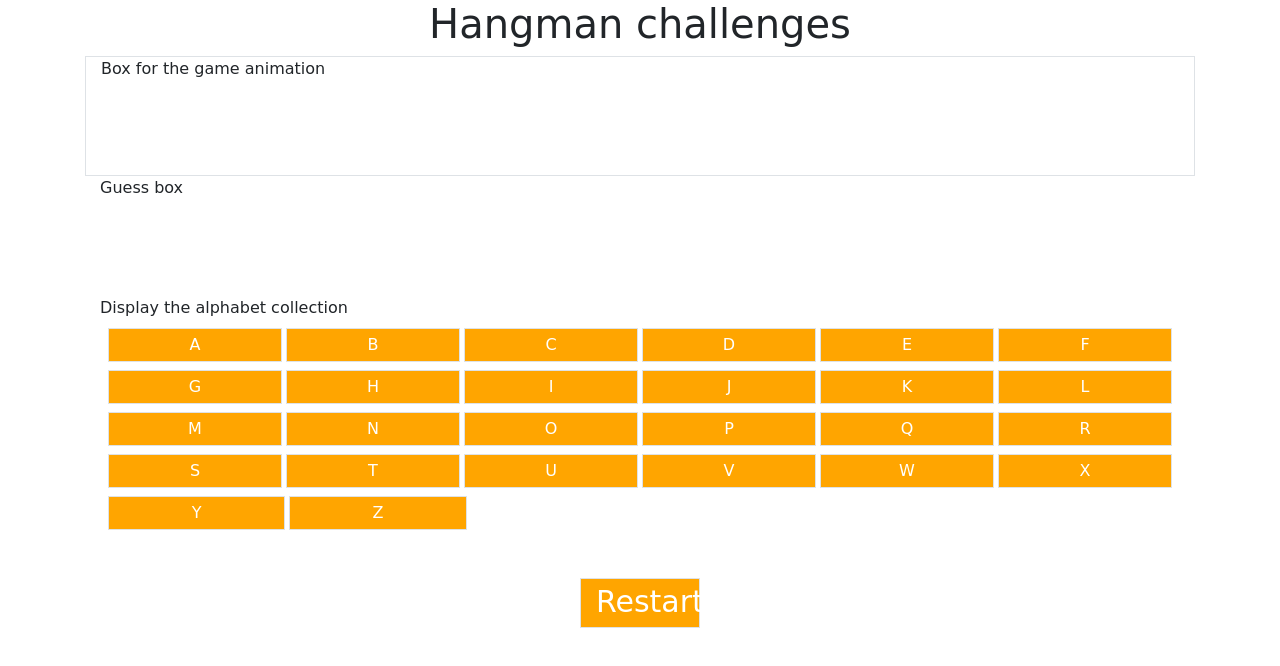
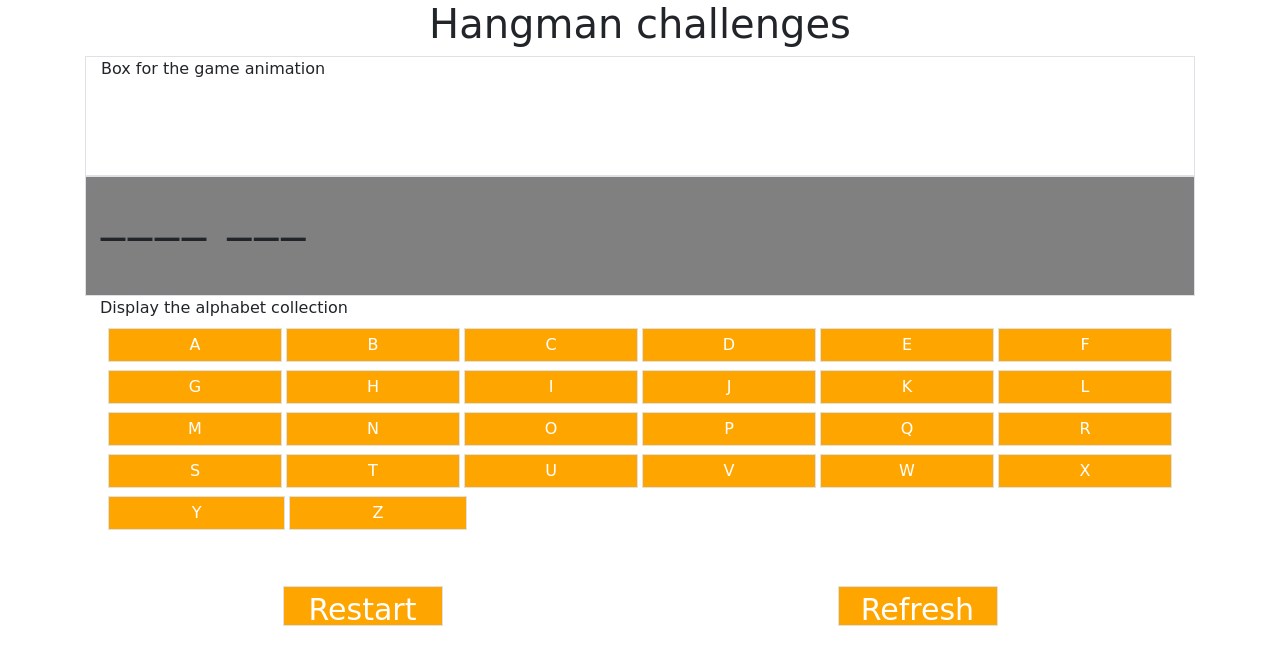
Before and after one commit to LeThiThuHang/hangman, a plain HTML site: page hangman2.html in a window 1280 px wide. Both pictures are taken after a click on the element "PLAY". Drawn offline with nearby package versions, Linux system fonts and the light colour scheme; a web font is replaced by a local one.

Commit message:
add function display words, check right words, find the random words

```diff
--- a/hangman2.html
+++ b/hangman2.html
@@ -6,11 +6,8 @@
     <meta name="viewport" content="width=device-width, initial-scale=1.0">
     <meta http-equiv="X-UA-Compatible" content="ie=edge">
 
-    <script
-      src="https://code.jquery.com/jquery-3.4.1.min.js"
-      integrity="sha256-CSXorXvZcTkaix6Yvo6HppcZGetbYMGWSFlBw8HfCJo="
-      crossorigin="anonymous"
-    ></script>
+    <script src="https://code.jquery.com/jquery-3.4.1.min.js"
+        integrity="sha256-CSXorXvZcTkaix6Yvo6HppcZGetbYMGWSFlBw8HfCJo=" crossorigin="anonymous"></script>
 
     <link
         href='https://fonts.googleapis.com/css?family=Turret+Road:200&text=Hangman%20Challenge&effect=font-effect-static'
@@ -42,13 +39,13 @@
             <div class='container'>
 
                 <div class='row'>
-                    <div type='button' class='col text-center p-2 border level'>
+                    <div type='button' class='col text-center p-2 border level' id='easy'>
                         Easy
                     </div>
-                    <div type='button' class='col text-center p-1 ml-2 border level'>
+                    <div type='button' class='col text-center p-1 ml-2 border level' id='medium'>
                         Medium
                     </div>
-                    <div type='button' class='col text-center p-1 ml-2 border level'>
+                    <div type='button' class='col text-center p-1 ml-2 border level' id='hard'>
                         Hard
                     </div>
                 </div>
@@ -75,15 +72,16 @@
             Box for the game animation
         </div>
 
-        <div class='container guessbox border>'>
-            Guess box
+        <div class='container guessbox border'>
+
+            <p id='chosen_word_display'>123</p>
 
         </div>
 
         <div class='container'>
             Display the alphabet collection
             <div class='row m-2'>
-                <div class='col border text-center p-1 alphabet'>A</div>
+                <div class='col border text-center p-1 alphabet' id='id1'>A</div>
                 <div class='col border text-center p-1 ml-1 alphabet'>B</div>
                 <div class='col border text-center p-1 ml-1 alphabet'>C</div>
                 <div class='col border text-center p-1 ml-1 alphabet'>D</div>
@@ -120,9 +118,21 @@
             </div>
         </div>
 
-        <div type='button' class='container text-center restart mt-5 border' id='restart_game_button'>
-            Restart
+        <div class='d-flex flex-row mb-2'>
+            <div type='button' class='container text-center restart mt-5 border' id='restart_game_button'>
+                Restart
+            </div>
+
+            <div type='button' class='container text-center refresh mt-5 border' id='refresh_game_button'>
+                Refresh
+            </div>
+
         </div>
+
+
+
+
+    </div>
 
 
     </div>
@@ -135,24 +145,122 @@
         https://www.wordsapi.com/#try
         https://developer.wordnik.com/docs#!/words/getRandomWord */
 
-        /*when the button play is clicked, hidden the settting game page and display another page*/
+        /* how to read a txt file to Javascript ??? */
 
-        $("#play_game_button").click(function() {
-            $("#game_setting").hide();
-            $("#game_container").show()
+        let easy_word_list = ["able abc", "above abc", "abroad abc", "abuse abc"]
+        let medium_word_list = ["abandon", "ability", "abortion", "absence", "absolute", "absorb"]
+        let hard_word_list = ["absolutely", "academic"]
+        let chosen_word = ''
+        let hidden_word = ''
 
+        let count = 0
+
+        /*when users click on the level, get the min length varied from 5 , 8 and 13 for the API call
+                default is 5 length*/
+        let word_length = 5;
+
+        $('#easy').click(function () {
+            word_length = 5
         })
 
-        $("#restart_game_button").click(function(){
+        $('#medium').click(function () {
+            word_length = 7
+        })
+
+        $('#hard').click(function () {
+            word_length = 13
+        })
+
+        /*after user choose level as easy, and click on play, generate a random word from the list easy*/
+        function generate_word() {
+            if (word_length = 5) {
+                let random = Math.floor(Math.random() * easy_word_list.length) /*random between 0 and length*/
+                chosen_word = easy_word_list[random].toLowerCase();
+            } else if (word_length = 7) {
+                let random = Math.floor(Math.random() * medium_word_list.length) /*random between 0 and length*/
+                chosen_word = medium_word_list[random].toLowerCase();
+            } else {
+                let random = Math.floor(Math.random() * hard_word_list.length) /*random between 0 and length*/
+                chosen_word = hard_word_list[random].toLowerCase();
+            }
+        }
+
+
+        /* display the chosen word in the guess box  */
+        function display_word() {
+            hidden_word = chosen_word.replace(/\w/g, '_');
+            $("#chosen_word_display").text(hidden_word)
+        }
+
+        /*when the button play is clicked, hidden the settting game page and display another page, choose the word*/
+
+        $("#play_game_button").click(function () {
+            $("#game_setting").hide();
+            $("#game_container").show();
+            generate_word();
+            display_word();
+
+            let new_hidden_word = [...hidden_word]
+
+            console.log(new_hidden_word)
+
+            $(".alphabet").click(function () {
+                console.log(new_hidden_word)
+
+                if (count < 10) {
+                    count++;
+                    $(this).css("background-color", "gray");
+                    guess_letter = $(this).text().toLowerCase()
+
+                    for (i = 0; i < chosen_word.length; i++) {
+                        if (chosen_word[i] == guess_letter) {
+                            new_hidden_word[i] = guess_letter
+                        }
+
+                    }
+                    console.log(new_hidden_word)
+
+                    $("#chosen_word_display").text(new_hidden_word.join(''))
+
+                } else {
+                    alert('You run out of guesses!')
+                }
+
+
+
+
+
+
+            })
+        })
+
+        $("#restart_game_button").click(function () {
             $("#game_setting").show();
             $("#game_container").hide()
+        })
 
+        $("#refresh_game_button").click(function () {
+            generate_word();
+            /* #avoid same word need to be done */
         })
+
+
+        /*when user click on the letter, do the comparison with the chosen word*/
+
+
+
+
+
+
+
+
+
 
 
 
 
     </script>
+
 
 
 
--- a/hangman2_bootstrap.css
+++ b/hangman2_bootstrap.css
@@ -13,9 +13,9 @@ body {
     font-size:30px
 }
 
-.play, .restart {
-    height:50px;
-    width: 120px;
+.play, .restart, .refresh {
+    height:40px;
+    width: 160px;
     color: white;
     background-color: orange;
     font-size:30px
@@ -30,11 +30,13 @@ body {
 }
 
 .guessbox {
-    height: 120px
+    height: 120px;
+    background-color: grey;
+    letter-spacing: 3px;
+    font-size: 3rem;
 }
 
 .alphabet {
     color: white;
-    background-color: orange
-
+    background-color: orange;
 }
```
Also changed, not shown: word_list.txt (added).
